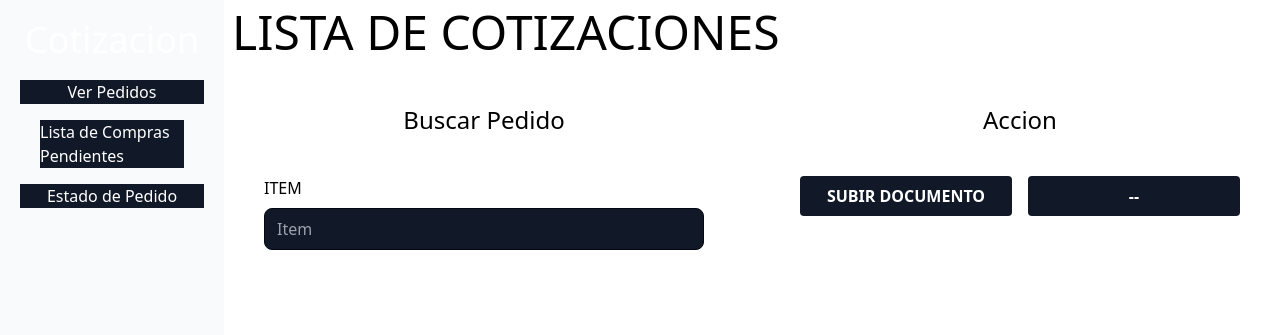
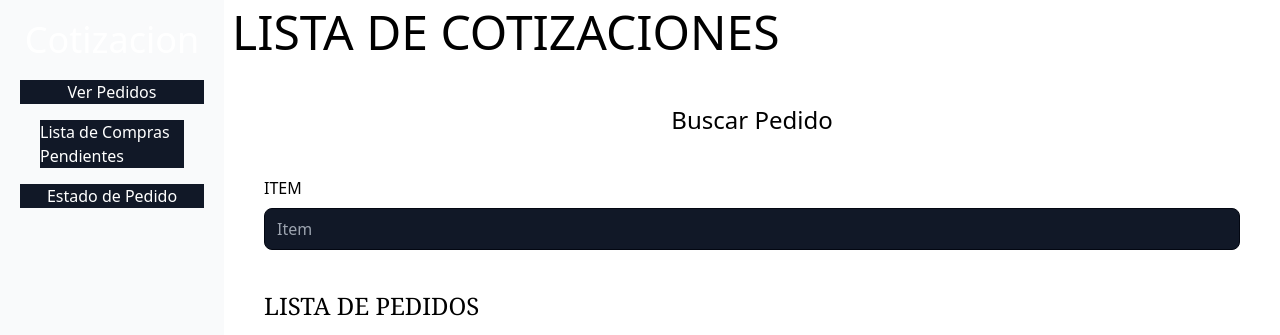
Before and after one commit to r-gabriel-f/adquisiciones, a React (Create React App) app in the folder Front_End/: page /lista_compras_pendientes in a window 1280 px wide. Shown: the top 335 px of the page. Built offline with nearby package versions, Linux system fonts and the light colour scheme; no server answers.

Commit message:
se elimino accion de cotizacion

```diff
--- a/Front_End/src/compononts/Cotizacion/ListaComprasPendientes.js
+++ b/Front_End/src/compononts/Cotizacion/ListaComprasPendientes.js
@@ -52,7 +52,7 @@ export const ListaComprasPendientes = ({ username }) => {
             </div>
           </div>
         </div>
-        <div className="grid grid-cols-2 gap-4 mt-10">
+        <div className=" gap-4 mt-10">
           <div className="mx-10">
             <h4 className="text-2xl text-center">Buscar Pedido</h4>
             <div className="my-10">
@@ -68,17 +68,7 @@ export const ListaComprasPendientes = ({ username }) => {
               </div>
             </div>
           </div>
-          <div className="mx-10">
-            <h4 className="text-2xl text-center">Accion</h4>
-            <div className="grid grid-cols-2 gap-4 my-10">
-              <button class="bg-gray-900 hover:bg-gray-950 text-white font-bold py-2 px-4 rounded">
-                SUBIR DOCUMENTO
-              </button>
-              <button class="bg-gray-900 hover:bg-gray-950 text-white font-bold py-2 px-4 rounded">
-                --
-              </button>
-            </div>
-          </div>
+
         </div>
         <div className="m-10 font-serif">
           <h3 className="text-2xl">LISTA DE PEDIDOS</h3>
```
